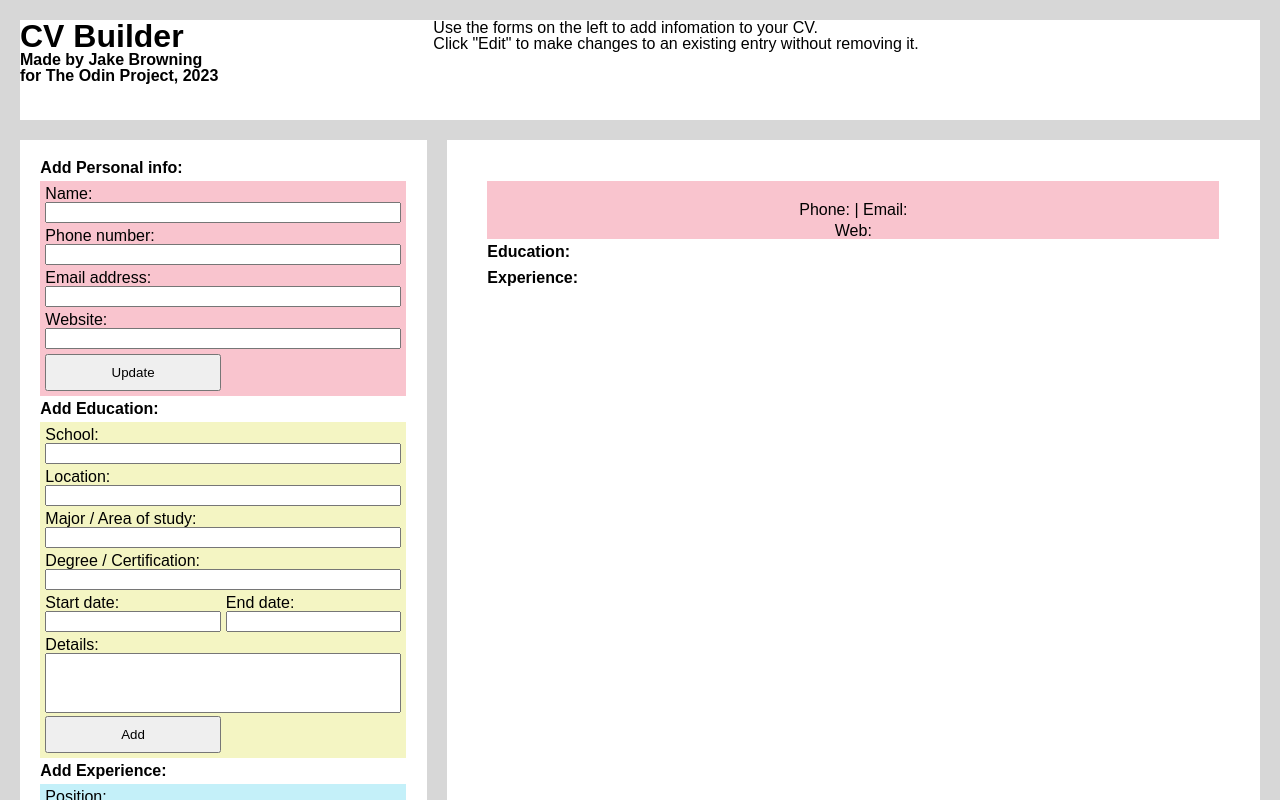
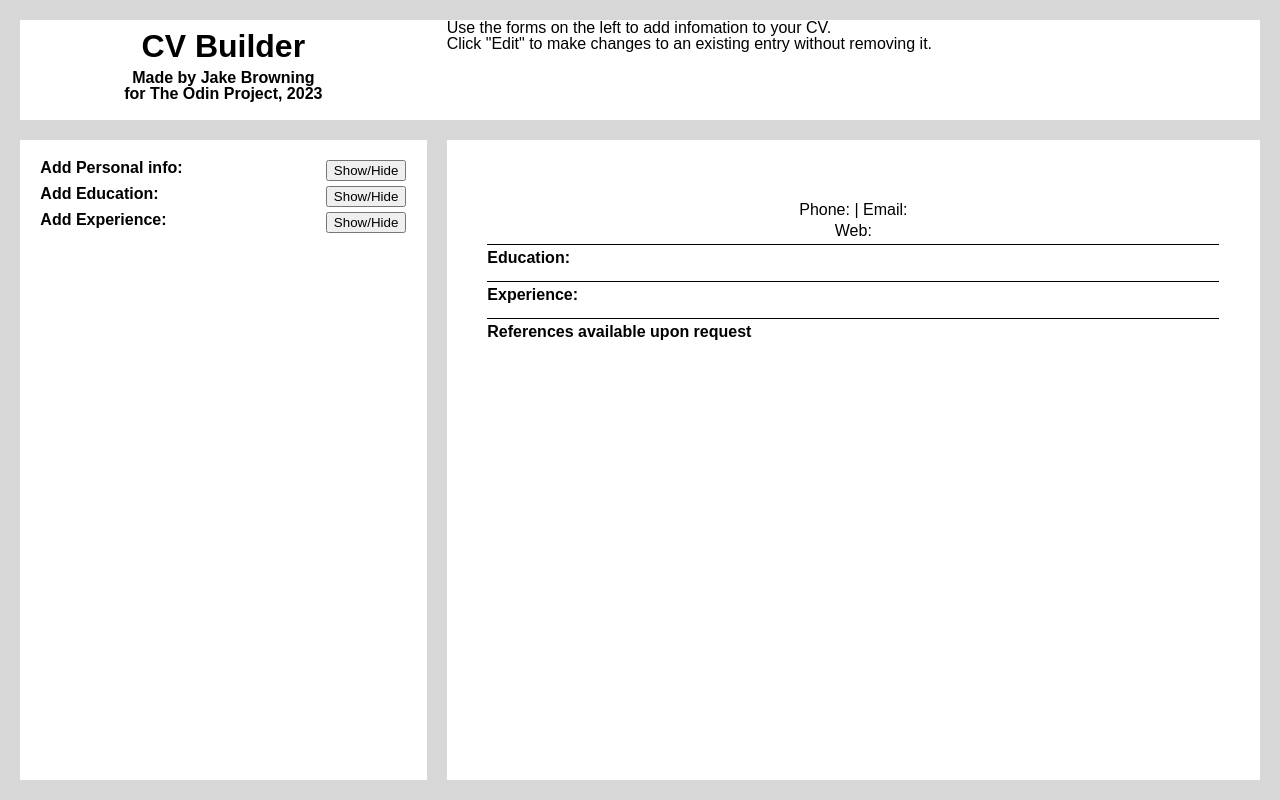
Before and after one commit to JakeBrowning90/cv-project, a React (Create React App) app in the folder cv-project/: page / in a window 1280 px wide. Shown: the top 800 px of the page. Built offline with nearby package versions, Linux system fonts and the light colour scheme.

Commit message:
Add function to toggle form visibility

```diff
--- a/cv-project/src/App.js
+++ b/cv-project/src/App.js
@@ -62,6 +62,44 @@ class App extends Component {
     this.handleExperienceChange = this.handleExperienceChange.bind(this);
   }
 
+  togglePersonalForm() {
+    const form = document.getElementById("personalEntryForm");
+
+    if (form.classList.contains("visibleForm")) {
+      form.classList.remove("visibleForm");
+      form.classList.add("hiddenForm");
+    }
+    else {
+      form.classList.remove("hiddenForm");
+      form.classList.add("visibleForm");
+    }
+  }
+
+  toggleEducationForm() {
+    const form = document.getElementById("educationEntryForm");
+
+    if (form.classList.contains("visibleForm")) {
+      form.classList.remove("visibleForm");
+      form.classList.add("hiddenForm");
+    }
+    else {
+      form.classList.remove("hiddenForm");
+      form.classList.add("visibleForm");
+    }
+  }
+
+  toggleExperienceForm() {
+    const form = document.getElementById("experienceEntryForm");
+
+    if (form.classList.contains("visibleForm")) {
+      form.classList.remove("visibleForm");
+      form.classList.add("hiddenForm");
+    }
+    else {
+      form.classList.remove("hiddenForm");
+      form.classList.add("visibleForm");
+    }
+  }
   // Handles what's typed in the input fields: updates the state to match the current input value
   handlePersonalChange(e) {
     const target = e.target;
@@ -109,13 +147,6 @@ class App extends Component {
     // Modify state:
     this.setState({
       personalCurrent: this.state.personal,
-      // sets Personal in state to an empty string to clear input field
-      personal: {
-        username: '',
-        phone: '',
-        email: '',
-        website: '',
-      },
     });
   };
 
@@ -265,9 +296,14 @@ class App extends Component {
         </div>
         <div className="bodyWhole">
           <div className="bodyForms">
-            <h2>Add Personal info:</h2>
+            <div className="formAreaHeader">
+              <h2>Add Personal info:</h2>
+              <button onClick={this.togglePersonalForm}>
+                Show/Hide
+              </button>
+            </div>
             {/* Form for Personal info input */}
-            <form className="personalEntryForm" onSubmit={this.onSubmitPersonal}>
+            <form id="personalEntryForm" className="hiddenForm" onSubmit={this.onSubmitPersonal}>
               <div className="formInput">
               <label htmlFor= "nameInput" >Name:
                   <input
@@ -316,9 +352,14 @@ class App extends Component {
               <button>Update</button>
             </form>
 
-            <h2>Add Education:</h2>
+            <div className="formAreaHeader">
+              <h2>Add Education:</h2>
+              <button onClick={this.toggleEducationForm}>
+                Show/Hide
+              </button>
+            </div>
             {/* Form for Education info input */}
-            <form className="educationEntryForm" onSubmit={this.onSubmitEducation}>
+            <form id="educationEntryForm" className="hiddenForm" onSubmit={this.onSubmitEducation}>
 
               <div className="formInput">
                 <label htmlFor= "schoolInput">School:
@@ -400,9 +441,14 @@ class App extends Component {
               <button>Add</button>
             </form>
 
-            <h2>Add Experience:</h2>
+            <div className="formAreaHeader">
+              <h2>Add Experience:</h2>
+              <button onClick={this.toggleExperienceForm}>
+                Show/Hide
+              </button>
+            </div>
             {/* Form for Experience info input */}
-            <form className="experienceEntryForm" onSubmit={this.onSubmitExperience}>
+            <form id="experienceEntryForm" className="hiddenForm" onSubmit={this.onSubmitExperience}>
 
             <div className="formInput">
             <label htmlFor= "positionTitleInput">Position:
@@ -476,18 +522,26 @@ class App extends Component {
           <div className="bodyOutput">
             {/* <h2>Personal info</h2> */}
             <PersonalOutput personalCurrent={personalCurrent} />
-            <h2>Education:</h2>
+            <div className="cvSection">
+              <h2>Education:</h2>
+            </div>
             <EducationOutput
               editEducationEntry={this.editEducationEntry.bind(this)}
               deleteEducationEntry={this.deleteEducationEntry.bind(this)}
               educationEntries={educationEntries}
             />
-            <h2>Experience:</h2>
+
+            <div className="cvSection">
+              <h2>Experience:</h2>
+            </div>
             <ExperienceOutput
               editExperienceEntry={this.editExperienceEntry.bind(this)}
               deleteExperienceEntry={this.deleteExperienceEntry.bind(this)}
               experienceEntries={experienceEntries}
             />
+            <div className="cvSection">
+              <h2>References available upon request</h2>
+            </div>
           </div>
 
         </div>
--- a/cv-project/src/styles/styles.css
+++ b/cv-project/src/styles/styles.css
@@ -3,7 +3,7 @@ html {
     background-color: #d7d7d7;
     height: 100vh;
     padding: 20px;
-
+    box-sizing: border-box;
 }
 
 h1, h2, h3 {
@@ -14,8 +14,9 @@ h1 {
     font-size: 2em;
 }
 
-h2, h3 {
+h2 {
     font-size: 1em;
+
 }
 
 textarea {
@@ -31,16 +32,30 @@ ul {
 }
 
 .fullPage {
-    height: 100%;
+    height: 95vh;
     display: grid;
     grid-template-rows: 100px 1fr;
-    gap:20px
+    gap: 20px;
+    box-sizing: border-box;
 }
 
 .pageHeading {
     background-color: white;
     display: grid;
     grid-template-columns: 1fr 2fr;
+    gap: 20px;
+}
+
+.titleArea {
+    display: flex;
+    flex-direction: column;
+    align-items: stretch;
+    padding: 10px;
+}
+
+.titleArea > * {
+    flex-grow: 1;
+    text-align: center;
 }
 
 .bodyWhole {
@@ -58,23 +73,32 @@ ul {
     gap: 5px;
 }
 
-.personalEntryForm, .educationEntryForm, .experienceEntryForm {
+.formAreaHeader {
+    display: flex;
+    justify-content: space-between;
+}
+
+.visibleForm {
     display: grid;
     grid-template-columns: 1fr 1fr;
     gap: 5px;
     padding: 5px;
 }
 
-.personalEntryForm {
-    grid-template-rows: repeat(5, 1fr);
+.hiddenForm {
+    display: none;
+}
+
+#personalEntryForm {
+    grid-template-rows: repeat(4, 1fr) .5fr;
 }
 
 .educationEntryForm {
-    grid-template-rows: repeat(5, 1fr) 2fr 1fr;
+    grid-template-rows: repeat(5, 1fr) 2fr .5fr;
 }
 
 .experienceEntryForm {
-    grid-template-rows: repeat(4, 1fr) 2fr 1fr;
+    grid-template-rows: repeat(4, 1fr) 2fr .5fr;
 }
 
 .formInput{
@@ -86,14 +110,27 @@ input, textarea {
     width: 100%;
 }
 
-.personalEntryForm,.personalOutputDiv {
+#personalEntryForm {
     background-color: #f9c4ce;
 }
 
+#educationEntryForm {
+    background-color: #f4f5c3;
+}
+
+#experienceEntryForm {
+    background-color: #c4f0f9;
+}
 .personalOutputDiv {
     display: grid;
     grid-template-rows: repeat(3, 1fr);
     gap: 5px;
+}
+
+.cvSection {
+    border-top: solid 1px black;
+    padding-top: 5px;
+    padding-bottom: 5px;
 }
 
 .personalOutputDiv > *{
@@ -104,14 +141,13 @@ input, textarea {
     font-weight: bold;
 }
 
-.educationEntryForm, .educationOutputDiv {
-    background-color: #f4f5c3;
-}
+
 
 .entryDiv {
     display: grid;
     grid-template-rows: 20px  20px 1fr 20px;
     grid-template-columns: 1fr 1fr;
+    padding-left: 20px;
 }
 
 .entryHeader {
@@ -131,7 +167,3 @@ input, textarea {
     grid-column: 1 /-1;
     padding: 10px;
 }
-
-.experienceEntryForm, .experienceOutputDiv {
-    background-color: #c4f0f9;
-}
```
